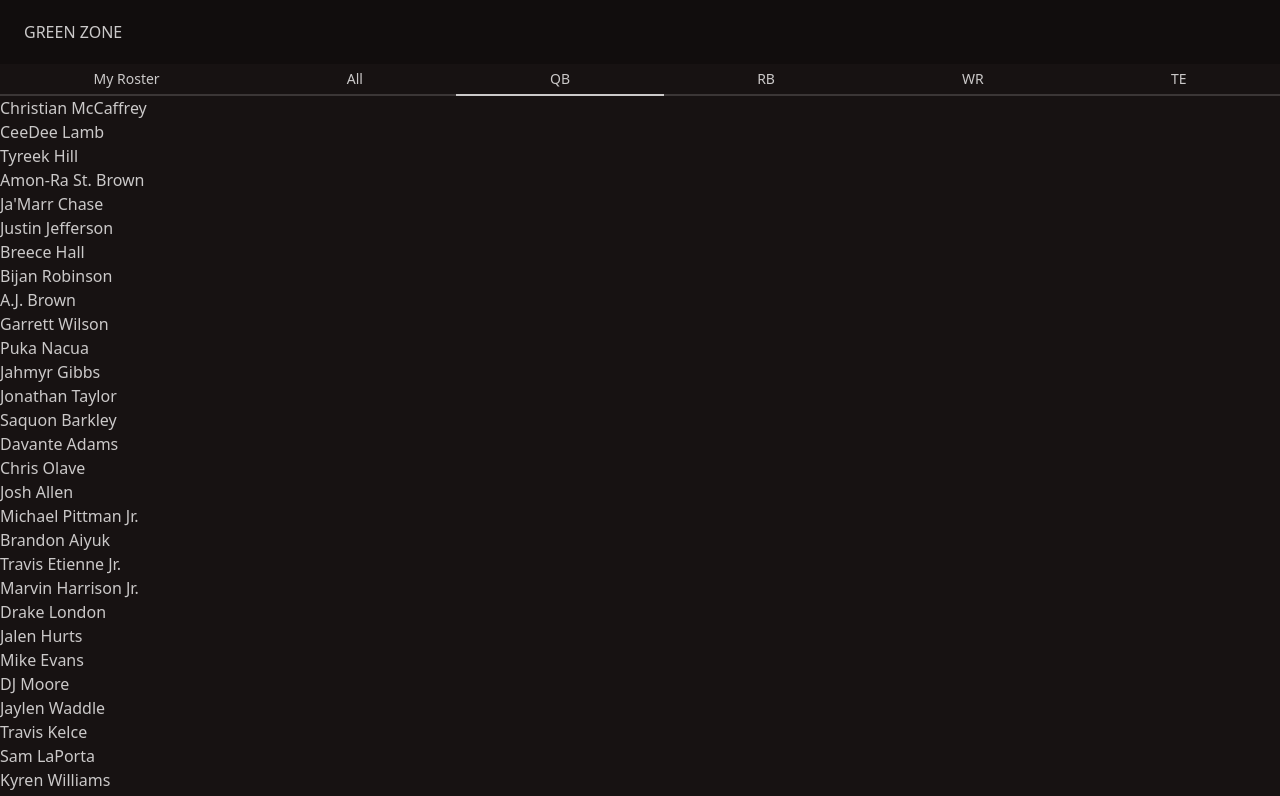
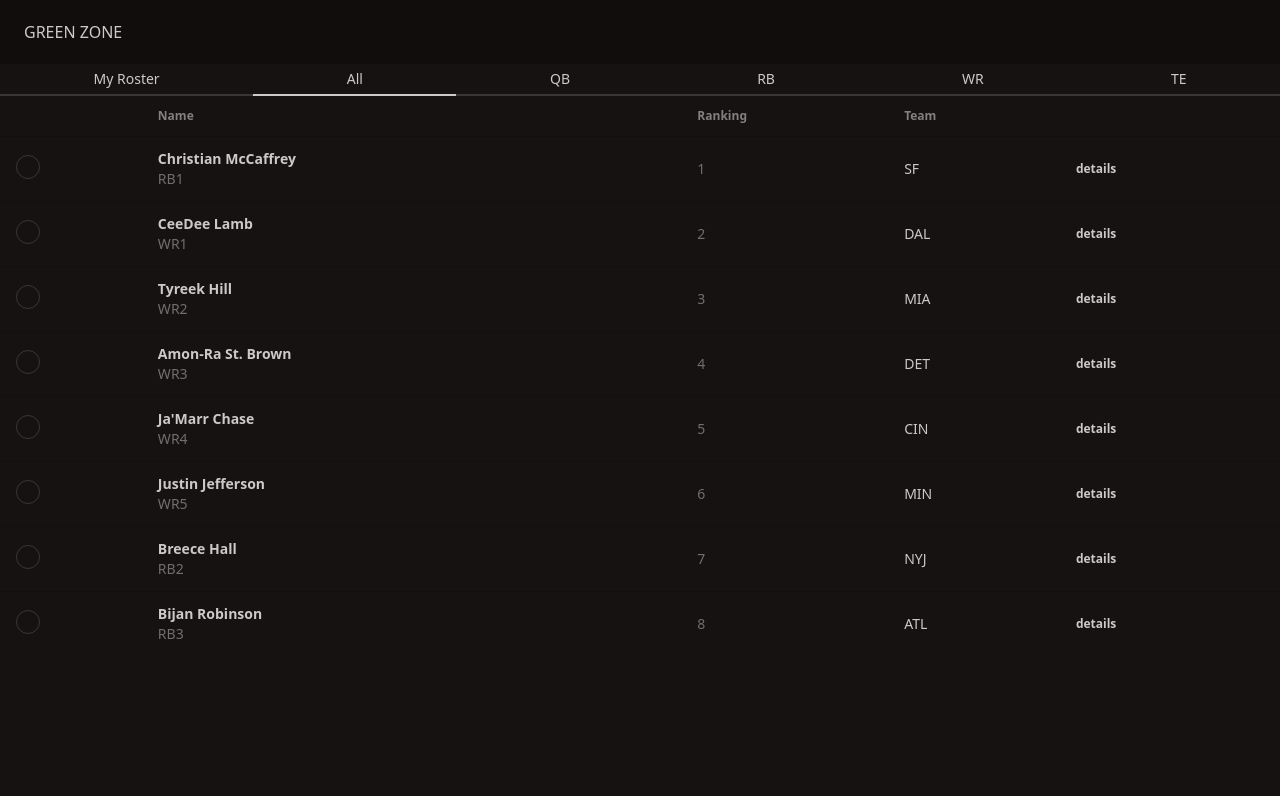
Before and after one commit to ZacharyMorin/fantasy-draft-app, an Angular app: page /draft in a window 1280 px wide. Shown: the top 796 px of the page. Built offline with nearby package versions, Linux system fonts and the light colour scheme.

Commit message:
Added table - WIP

```diff
--- a/angular.json
+++ b/angular.json
@@ -91,5 +91,8 @@
         }
       }
     }
+  },
+  "cli": {
+    "analytics": "dc2c510e-18fe-41b5-ad59-d23efc56976f"
   }
 }
--- a/src/app/draft-page/draft-page.component.html
+++ b/src/app/draft-page/draft-page.component.html
@@ -27,20 +27,16 @@
         <!-- Roster-->
         <div role="tablist" class="tabs tabs-bordered container">
           <a role="tab" class="tab">My Roster</a>
-          <a role="tab" class="tab">All</a>
-          <a role="tab" class="tab tab-active">QB</a>
+          <a role="tab" class="tab tab-active">All</a>
+          <a role="tab" class="tab">QB</a>
           <a role="tab" class="tab">RB</a>
           <a role="tab" class="tab">WR</a>
           <a role="tab" class="tab">TE</a>
         </div>
 
-        <ul class="roster-container">
-          @for (player of allPlayers; track player.RK) {
-            <li class="position">
-              {{ player.PLAYER_NAME }}
-            </li>
-          }
-        </ul>
+        <div class="roster-container">
+          <app-player-table [players]="allPlayers"/>
+        </div>
 
         <!-- Available to draft -->
         <div class="available-position-container">
--- /dev/null
+++ b/src/app/player-card/player-card.component.html
@@ -0,0 +1,10 @@
+<div class="card bg-primary text-primary-content w-36">
+    <div class="card-body">
+      <h2 class="card-title">{{player?.PLAYER_NAME}} - {{player?.TEAM}}</h2>
+      <p>{{player?.POS}}</p>
+      <p>{{player?.RK}}</p>
+      <div class="card-actions justify-end">
+        <button class="btn">Draft</button>
+      </div>
+    </div>
+  </div>
--- /dev/null
+++ b/src/app/player-table/player-table.component.css
@@ -0,0 +1,3 @@
+.table-container {
+    height: 70vh;
+}
--- /dev/null
+++ b/src/app/player-table/player-table.component.html
@@ -0,0 +1,62 @@
+<div class="overflow-x-auto table-container">
+    <table class="table">
+      <!-- head -->
+      <thead>
+        <tr>
+          <th>
+            <!-- <label>
+              <input type="checkbox" class="checkbox" />
+            </label> -->
+          </th>
+          <th>Name</th>
+          <th>Ranking</th>
+          <th>Team</th>
+          <th></th>
+        </tr>
+      </thead>
+      <tbody>
+        <!-- row -->
+        @for (player of players; track player.RK) {
+            <tr>
+                <th>
+                    <label>
+                    <input type="checkbox" class="checkbox" />
+                    </label>
+                </th>
+                <td>
+                    <div class="flex items-center gap-3">
+                        <!-- <div class="avatar">
+                        <div class="mask mask-squircle h-12 w-12">
+                        <img
+                            src="https://img.daisyui.com/tailwind-css-component-profile-2@56w.png"
+                            alt="Avatar Tailwind CSS Component" />
+                        </div>
+                    </div> -->
+                        <div>
+                            <div class="font-bold">{{player.PLAYER_NAME}}</div>
+                            <div class="text-sm opacity-50">{{player.POS}}</div>
+                        </div>
+                    </div>
+                </td>
+                <td>
+                    <div class="text-sm opacity-50">{{player.RK}}</div>
+                </td>
+                <td>{{player.TEAM}}</td>
+                <th>
+                    <button class="btn btn-ghost btn-xs">details</button>
+                </th>
+            </tr>
+        }
+      </tbody>
+      <!-- foot -->
+      <tfoot>
+        <!-- <tr>
+          <th></th>
+          <th>Name</th>
+          <th>Job</th>
+          <th>Favorite Color</th>
+          <th></th>
+        </tr> -->
+      </tfoot>
+    </table>
+  </div>
```
Also changed, not shown: src/app/draft-page/draft-page.component.ts (+7 -5 lines), src/app/player-card/player-card.component.ts (added, +15 -0 lines), src/app/player-table/player-table.component.ts (added, +14 -0 lines), src/app/player-card/player-card.component.css (added), 2 other files (tests, documents, lock files or other folders).
